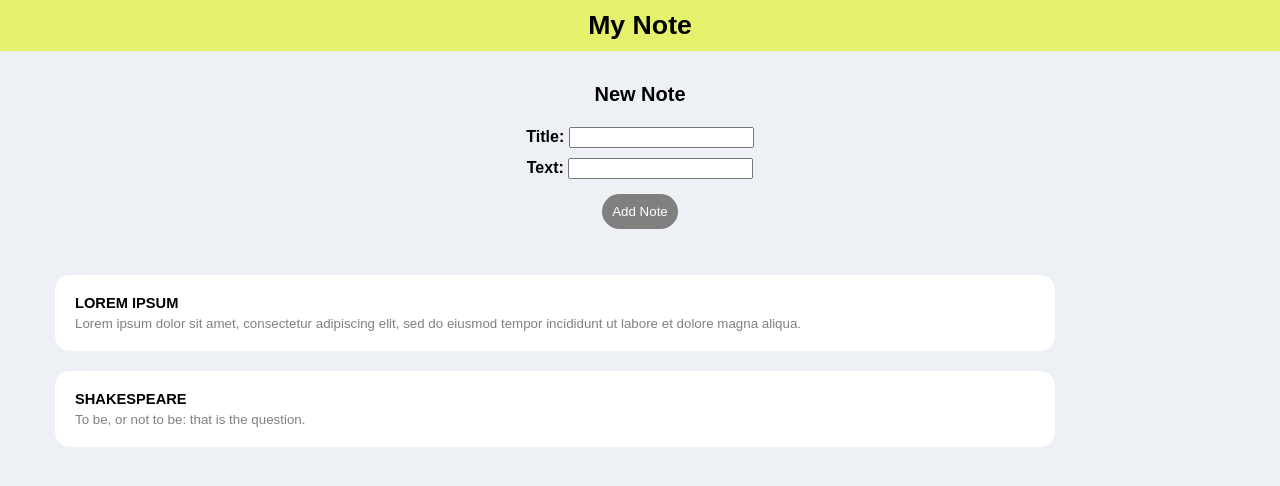
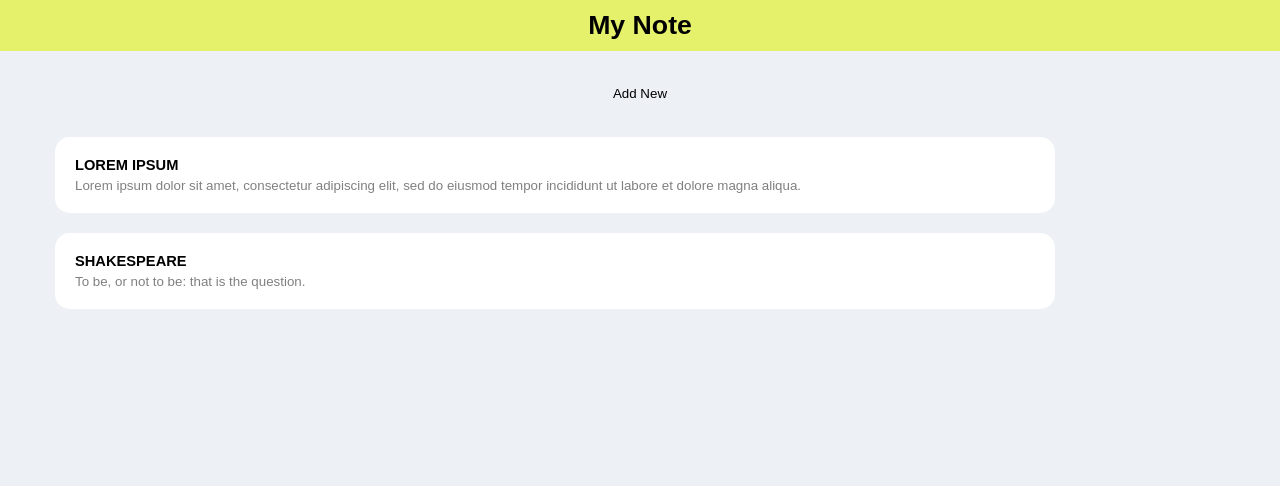
Before and after one commit to AshrafSaker/notes, an Angular app: page / in a window 1280 px wide. Shown: the top 486 px of the page. Built offline with nearby package versions, Linux system fonts and the light colour scheme.

Commit message:
New Note Route

```diff
--- a/src/app/app.component.html
+++ b/src/app/app.component.html
@@ -1,3 +1,2 @@
 <app-header />
-<app-add-note />
-<app-notes-list />
+<router-outlet />
--- a/src/notes-list/notes-list.component.html
+++ b/src/notes-list/notes-list.component.html
@@ -1,4 +1,7 @@
 <div class="container">
+  <nav>
+    <button routerLink="./New">Add New</button>
+  </nav>
   <ul class="notes">
     @for (note of notes; track $index) {
     <li>
```
